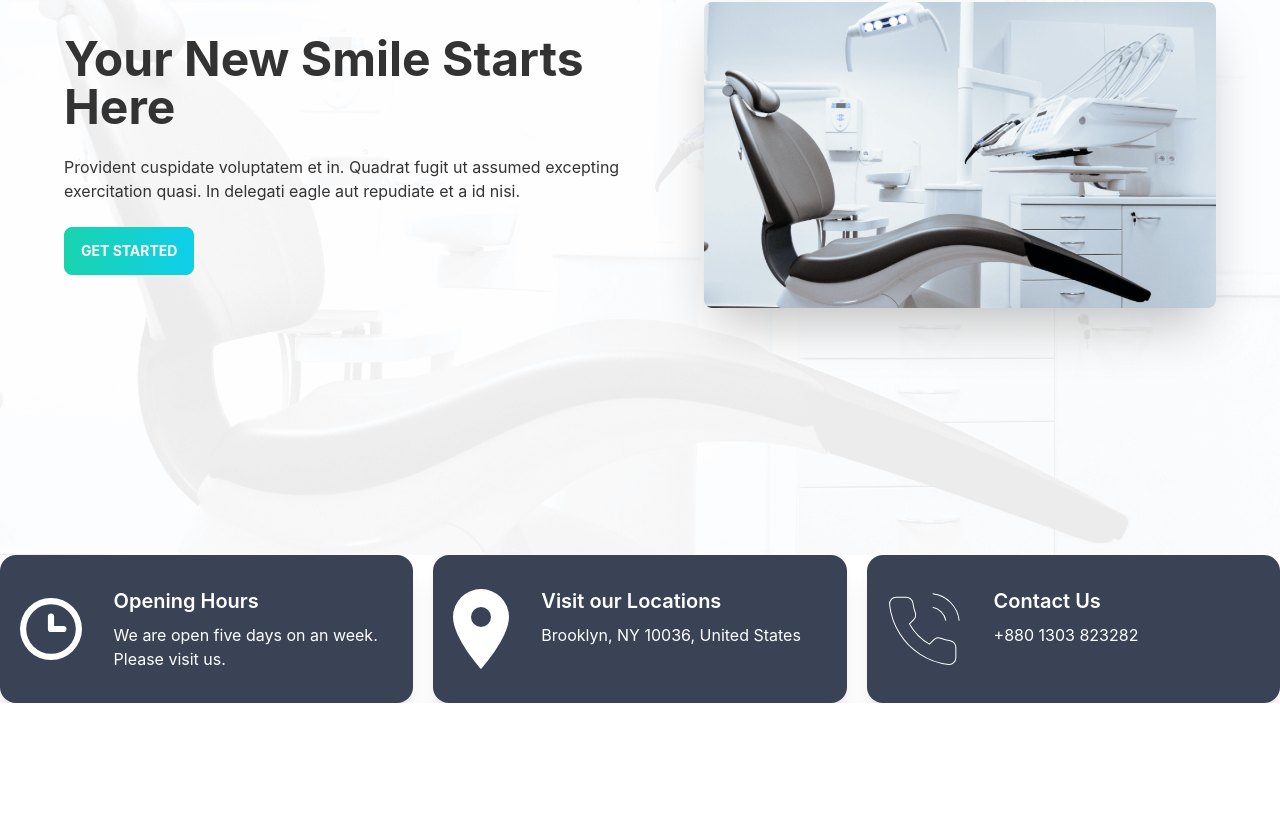
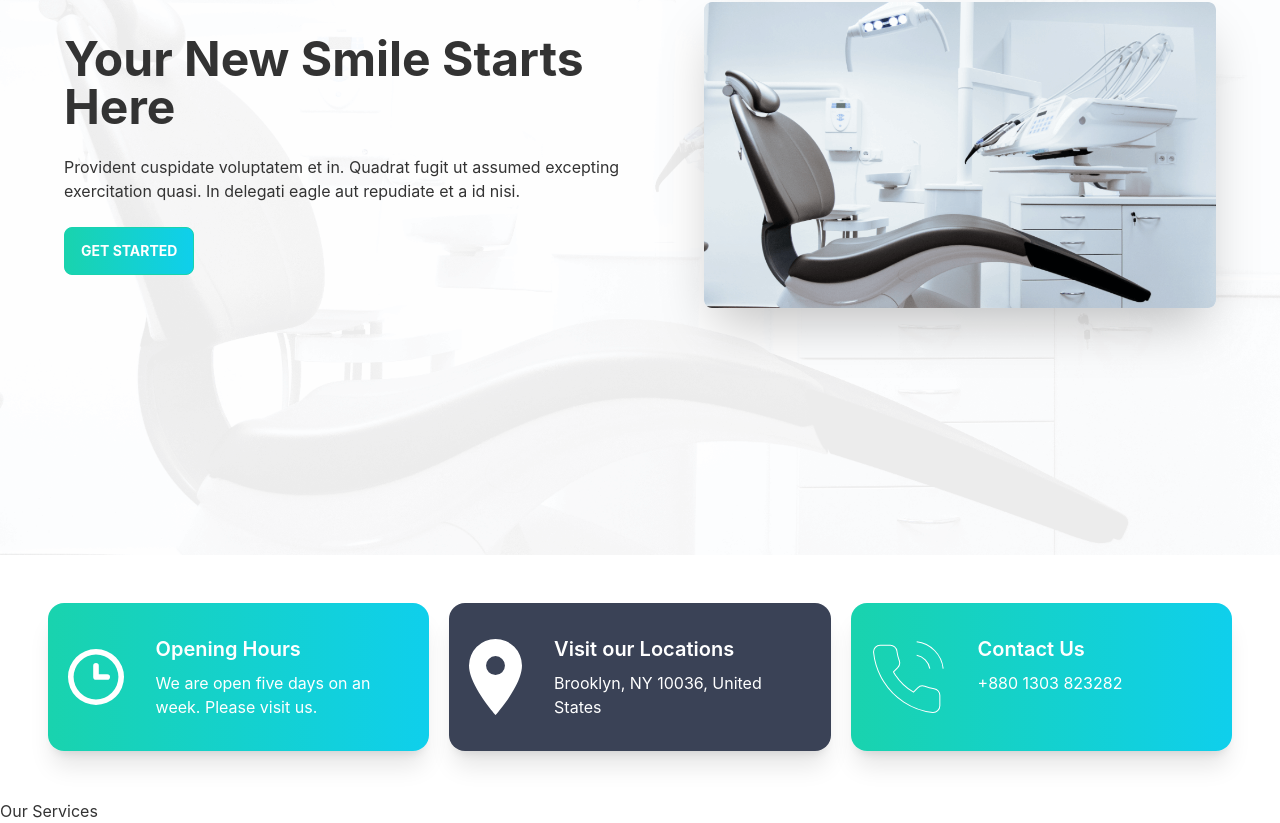
Before and after one commit to azmi0323/doctor-potal-project-client, a React (Create React App) app: page / in a window 1280 px wide. Shown: the part 341-1164 px from the top of the page. Before the commit the page ends 1044 px from the top, so only its background shows below. Built offline with nearby package versions, Linux system fonts and the light colour scheme.

Commit message:
done with info card

```diff
--- a/src/Pages/Home/Home.js
+++ b/src/Pages/Home/Home.js
@@ -1,6 +1,7 @@
 import React from 'react';
 import Banner from './Banner';
 import Info from './Info';
+import Services from './Services';
 
 
 const Home = () => {
@@ -8,6 +9,7 @@ const Home = () => {
         <div>
             <Banner></Banner>
             <Info></Info>
+            <Services></Services>
         </div>
     );
 };
--- a/src/Pages/Home/Info.js
+++ b/src/Pages/Home/Info.js
@@ -6,10 +6,10 @@ import phone from '../../assets/icons/phone.svg'
 
 const Info = () => {
     return (
-        <div className='grid grid-cols-1 lg:grid-cols-3 gap-5'>
-            <InfoCard cardTitle='Opening Hours'cardBody='We are open five days on an week. Please visit us.' img={clock}></InfoCard>
-            <InfoCard cardTitle='Visit our Locations'cardBody='Brooklyn, NY 10036, United States' img={marker}></InfoCard>
-            <InfoCard cardTitle='Contact Us' cardBody='+880 1303 823282' img={phone}></InfoCard>
+        <div className='grid grid-cols-1 lg:grid-cols-3 gap-5 px-12 my-12'>
+            <InfoCard cardTitle='Opening Hours'cardBody='We are open five days on an week. Please visit us.' bgClass='bg-gradient-to-r from-secondary to-primary' img={clock}></InfoCard>
+            <InfoCard cardTitle='Visit our Locations'cardBody='Brooklyn, NY 10036, United States' bgClass='bg-accent' img={marker}></InfoCard>
+            <InfoCard cardTitle='Contact Us' cardBody='+880 1303 823282' bgClass='bg-gradient-to-r from-secondary to-primary' img={phone}></InfoCard>
         </div>
     );
 };
--- a/src/Pages/Home/InfoCard.js
+++ b/src/Pages/Home/InfoCard.js
@@ -1,8 +1,8 @@
 import React from "react";
 
-const InfoCard = ({img,cardTitle,cardBody}) => {
+const InfoCard = ({img,cardTitle,cardBody,bgClass}) => {
   return (
-    <div class="card lg:card-side text-white shadow-xl bg-accent">
+    <div class={`card lg:card-side text-white shadow-xl ${bgClass}`}>
       <figure className="pl-5">
         <img
           src={img}
--- /dev/null
+++ b/src/Pages/Home/Services.js
@@ -0,0 +1,11 @@
+import React from 'react';
+
+const Services = () => {
+    return (
+        <div>
+            <h3>Our Services</h3>
+        </div>
+    );
+};
+
+export default Services;
```
